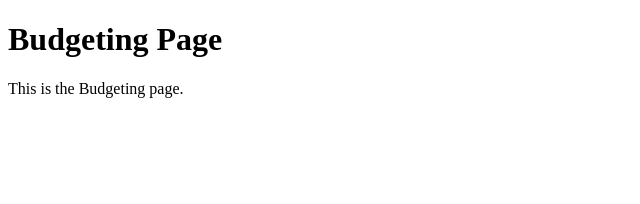
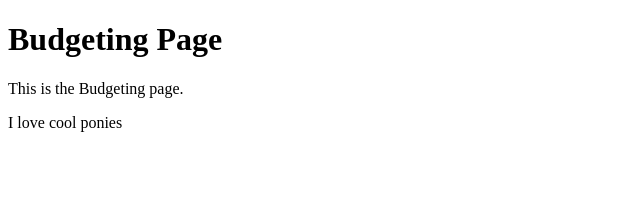
Before and after one commit to VivaciousViolin/vite-project, a React (Vite) app: page /budgeting in a window 1280 px wide. Shown: the top 204 px of the page, without its empty margins (0-640 px from the left). Built offline with nearby package versions, Linux system fonts and the light colour scheme.

Commit message:
I added a comment in budgeting

```diff
--- a/src/components/Budgeting.jsx
+++ b/src/components/Budgeting.jsx
@@ -5,6 +5,7 @@ const Budgeting = () => {
     <div>
       <h1>Budgeting Page</h1>
       <p>This is the Budgeting page.</p>
+      <p>I love cool ponies</p>
     </div>
   );
 };
```
